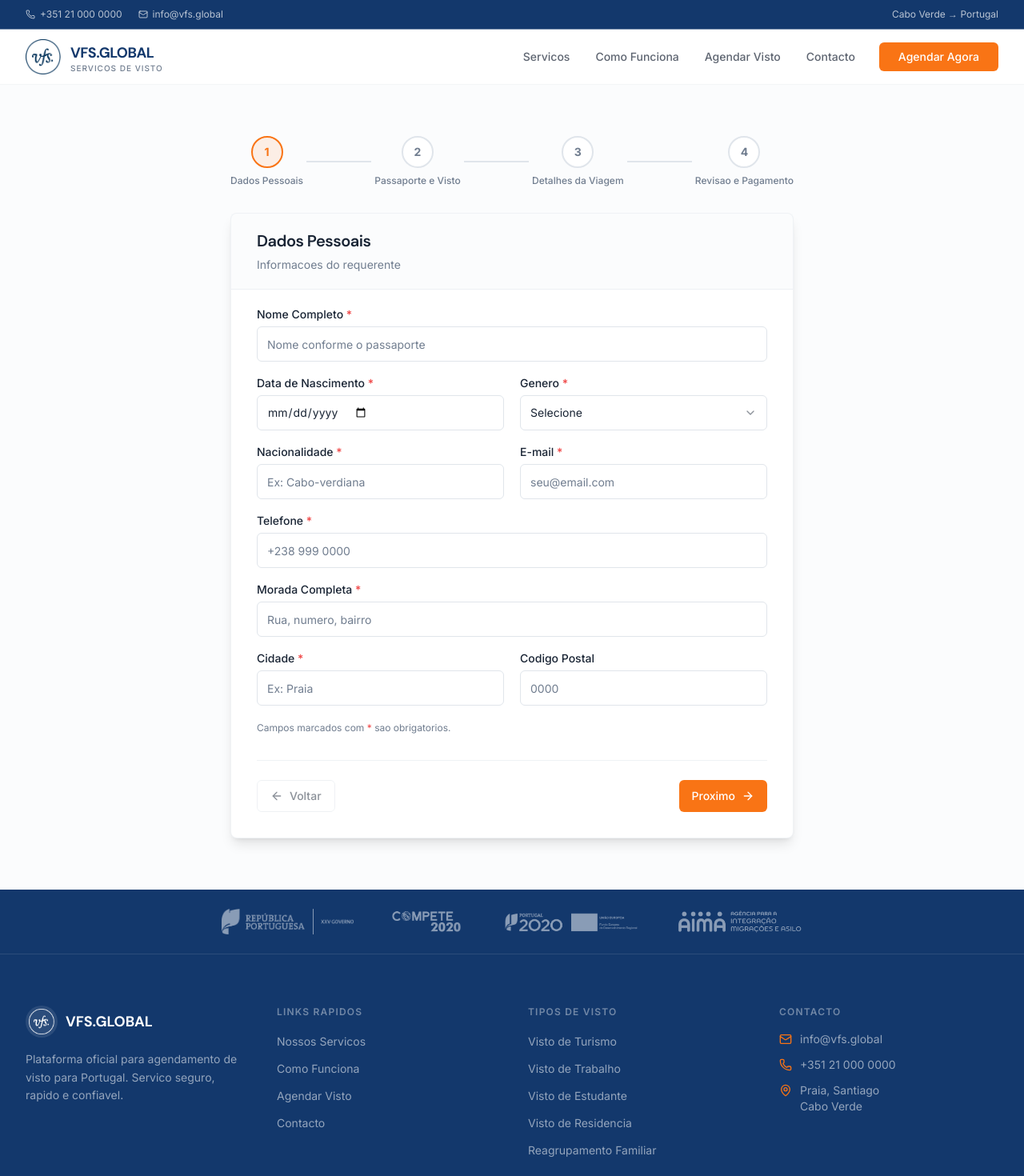
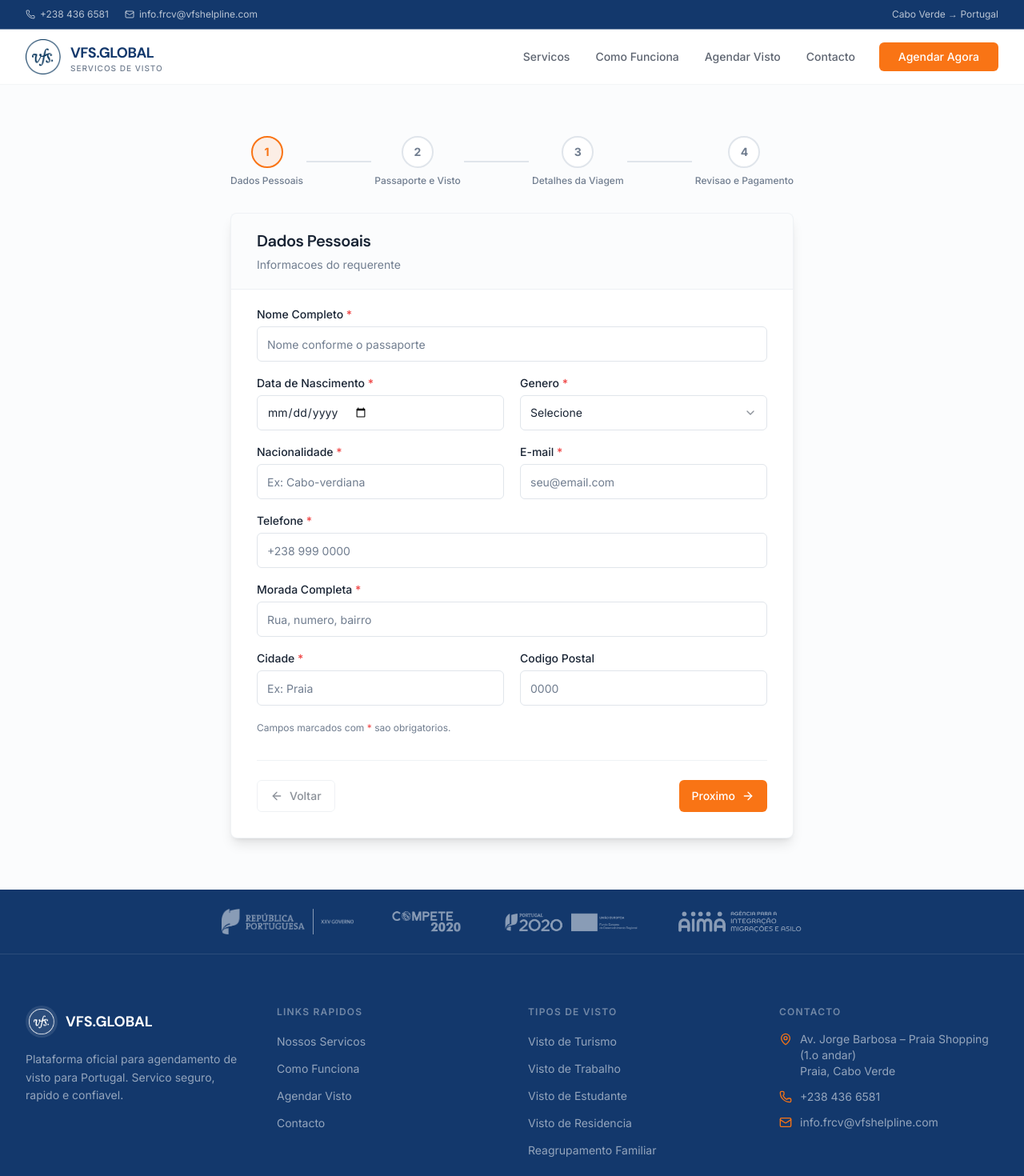
Before and after one commit to ALCIDES-CPU/vfsglobalcv, a Next.js app: page /agendamento in a window 1280 px wide. Shown: the top 1470 px of the page at 80% size. Built offline with nearby package versions, Linux system fonts and the light colour scheme.

Commit message:
fix: update contact info across site
Update contact details in header, footer, and confirmation page.

Co-authored-by: ALCIDES PINA <220979760+ALCIDES-CPU@users.noreply.github.com>

```diff
--- a/app/confirmation/page.tsx
+++ b/app/confirmation/page.tsx
@@ -59,7 +59,7 @@ export default function ConfirmationPage() {
                 <li className="flex items-start gap-3">
                   <CalendarCheck className="mt-0.5 h-4 w-4 shrink-0 text-primary" />
                   <span>
-                    A nossa equipa agendara a sua entrevista e enviara a data e hora por e-mail em ate 24 horas.
+                    A nossa equipa agendara a sua entrevista e enviara a data e hora por e-mail em ate 24 horas. Em caso de duvida, contacte-nos pelo +238 436 6581 ou info.frcv@vfshelpline.com.
                   </span>
                 </li>
                 <li className="flex items-start gap-3">
--- a/components/site-footer.tsx
+++ b/components/site-footer.tsx
@@ -120,20 +120,20 @@ export function SiteFooter() {
             </h3>
             <ul className="flex flex-col gap-3">
               <li className="flex items-start gap-2.5">
-                <Mail className="mt-0.5 h-4 w-4 shrink-0 text-accent" />
-                <span className="text-sm text-primary-foreground/55">info@vfs.global</span>
+                <MapPin className="mt-0.5 h-4 w-4 shrink-0 text-accent" />
+                <span className="text-sm text-primary-foreground/55">
+                  Av. Jorge Barbosa – Praia Shopping (1.o andar)
+                  <br />
+                  Praia, Cabo Verde
+                </span>
               </li>
               <li className="flex items-start gap-2.5">
                 <Phone className="mt-0.5 h-4 w-4 shrink-0 text-accent" />
-                <span className="text-sm text-primary-foreground/55">+351 21 000 0000</span>
+                <span className="text-sm text-primary-foreground/55">+238 436 6581</span>
               </li>
               <li className="flex items-start gap-2.5">
-                <MapPin className="mt-0.5 h-4 w-4 shrink-0 text-accent" />
-                <span className="text-sm text-primary-foreground/55">
-                  Praia, Santiago
-                  <br />
-                  Cabo Verde
-                </span>
+                <Mail className="mt-0.5 h-4 w-4 shrink-0 text-accent" />
+                <span className="text-sm text-primary-foreground/55">info.frcv@vfshelpline.com</span>
               </li>
             </ul>
           </div>
--- a/components/site-header.tsx
+++ b/components/site-header.tsx
@@ -30,11 +30,11 @@ export function SiteHeader() {
           <div className="flex items-center gap-5 text-xs text-primary-foreground/70">
             <span className="flex items-center gap-1.5">
               <Phone className="h-3 w-3" />
-              +351 21 000 0000
+              +238 436 6581
             </span>
             <span className="flex items-center gap-1.5">
               <Mail className="h-3 w-3" />
-              info@vfs.global
+              info.frcv@vfshelpline.com
             </span>
           </div>
           <div className="flex items-center gap-4 text-xs text-primary-foreground/70">
```
